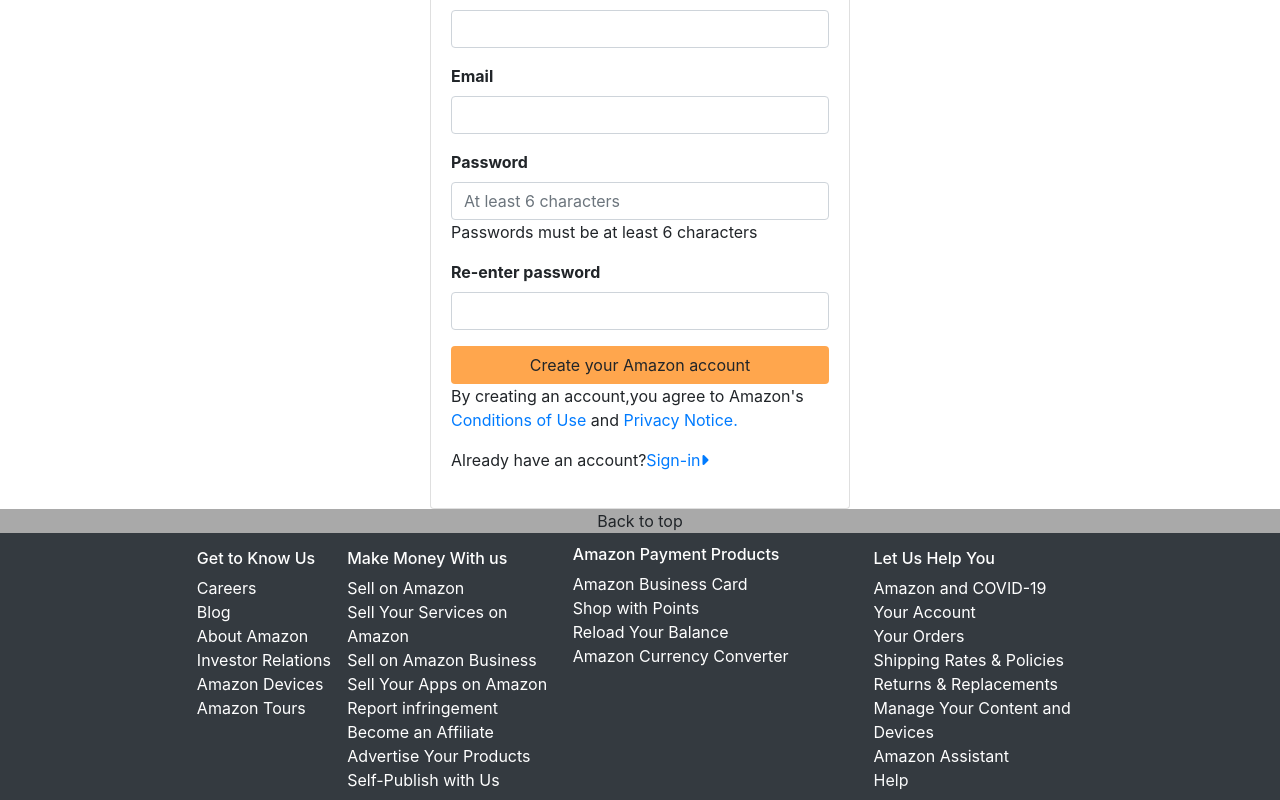
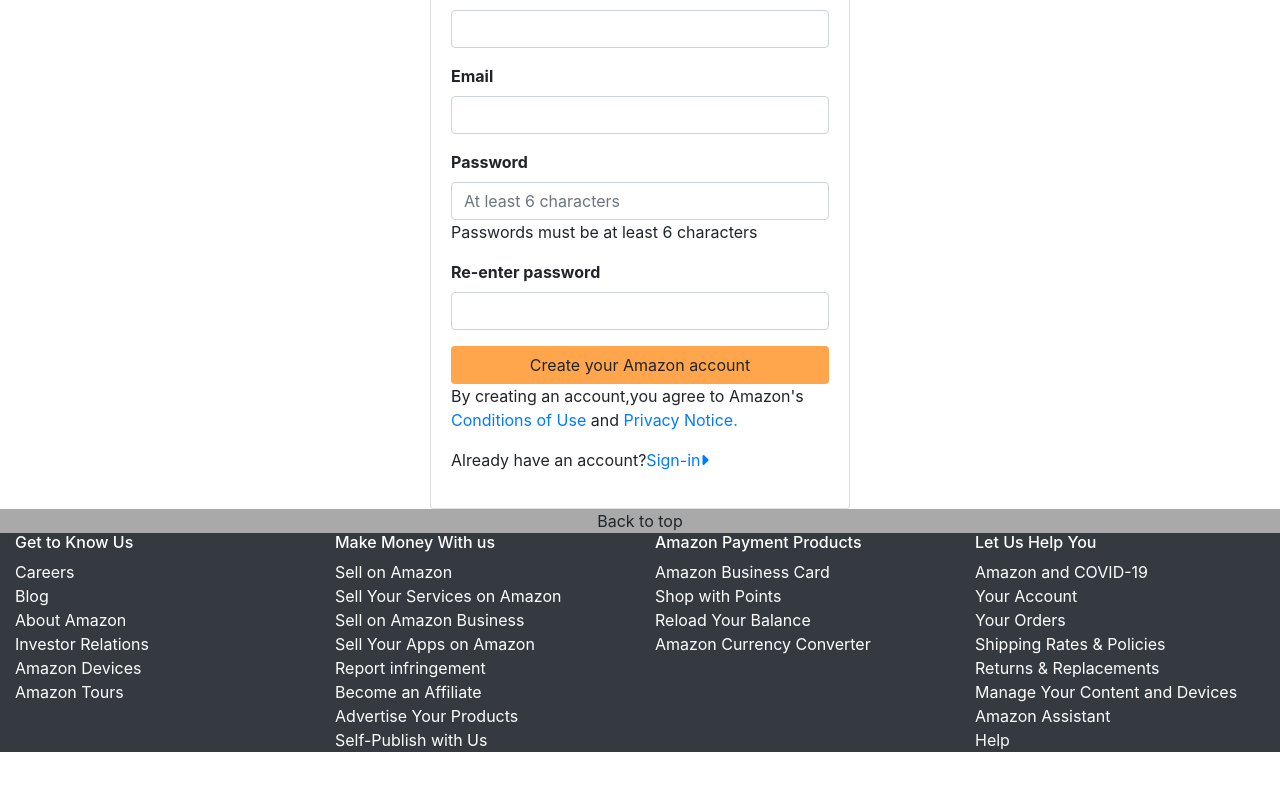
Before and after one commit to supriya-1997/cts-demo, a React (Create React App) app: page /CreateAccount in a window 1280 px wide. Shown: the part 363-1163 px from the top of the page. After the commit the page ends 1115 px from the top, so only its background shows below. Built offline with nearby package versions, Linux system fonts and the light colour scheme; no server answers.

Commit message:
react app

```diff
--- a/src/Amazon/AmazonFooter.js
+++ b/src/Amazon/AmazonFooter.js
@@ -1,62 +1,56 @@
 import React from 'react'
 
-const AmazonFooter=()=> {
+const AmazonFooter = () => {
     return (
         <>
-        <div style={{backgroundColor:"#A9A9A9",textAlign:"center"}}>Back to top </div>
 
-        <div className="row bg-dark ">
-            <div className="row mx-auto">
-                <div className="col-2 text-white p-2 mt-2 ">
+            <div style={{ backgroundColor: "#A9A9A9", textAlign: "center", width: "100%" }}>Back to top  </div>
+            <div className="container-fluid">
+                <div className="row bg-dark">
+                    <div className="col-md-4 col-lg-3 text-white">
                         <h6>Get to Know Us</h6>
-                    <a href="#" className="text-white">Careers</a><br/>
-                    <a href="#" className="text-white">Blog</a><br />
-                    <a href="#" className="text-white">About Amazon</a><br />
-                    <a href="#" className="text-white">Investor Relations</a><br />
-                    <a href="#" className="text-white">Amazon Devices</a><br/>
-                    <a href="#" className="text-white">Amazon Tours</a>
+                        <div href="#" className="text-white">Careers</div>
+                        <div href="#" className="text-white">Blog</div>
+                        <div href="#" className="text-white">About Amazon</div>
+                        <div href="#" className="text-white">Investor Relations</div>
+                        <div href="#" className="text-white">Amazon Devices</div>
+                        <div href="#" className="text-white">Amazon Tours</div>
                     </div>
-                <div className="col-3 text-white p-2 mt-2">
+                    <div className="col-md-4 col-lg-3 text-white">
                         <h6>Make Money With us</h6>
-                    <a href="#" className="text-white">Sell on Amazon</a><br />
-                    <a href="#" className="text-white">Sell Your Services on Amazon</a><br />
-                    <a href="#" className="text-white">Sell on Amazon Business</a><br />
-                    <a href="#" className="text-white" >Sell Your Apps on Amazon</a><br />
-                   <a href="#" className="text-white">Report infringement</a><br />
-                    <a href="#" className="text-white">Become an Affiliate</a><br />
-                    <a href="#" className="text-white">Advertise Your Products</a><br />
-                    <a href="#" className="text-white">Self-Publish with Us</a>
+                        <div href="#" className="text-white">Sell on Amazon</div>
+                        <div href="#" className="text-white">Sell Your Services on Amazon</div>
+                        <div href="#" className="text-white">Sell on Amazon Business</div>
+                        <div href="#" className="text-white" >Sell Your Apps on Amazon</div>
+                        <div href="#" className="text-white">Report infringement</div>
+                        <div href="#" className="text-white">Become an Affiliate</div>
+                        <div href="#" className="text-white">Advertise Your Products</div>
+                        <div href="#" className="text-white">Self-Publish with Us</div>
                     </div>
-                <div className="col-4 text-white p-2 mt-1">
+                    <div className="col-md-4 col-lg-3 text-white">
                         <h6>Amazon Payment Products</h6>
-                    <a href="#" className="text-white">Amazon Business Card</a><br />
-                    <a href="#" className="text-white">Shop with Points</a><br />
-                    <a href="#" className="text-white">Reload Your Balance</a><br />
-                    <a href="#" className="text-white">Amazon Currency Converter</a><br />
+                        <div href="#" className="text-white">Amazon Business Card</div>
+                        <div href="#" className="text-white">Shop with Points</div>
+                        <div href="#" className="text-white">Reload Your Balance</div>
+                        <div href="#" className="text-white">Amazon Currency Converter</div>
 
                     </div>
-                <div className="col-3 text-white p-2 mt-2">
+                    <div className="col-md-4 col-lg-3 text-white">
                         <h6>Let Us Help You</h6>
-                    <a href="#" className="text-white">Amazon and COVID-19</a><br />
-                    <a href="#" className="text-white">Your Account</a><br />
-                    <a href="#" className="text-white">Your Orders</a><br />
-                    <a href="#" className="text-white">Shipping Rates & Policies</a><br />
-                    <a href="#" className="text-white">Returns & Replacements</a><br />
-                    <a href="#" className="text-white">Manage Your Content and Devices</a><br />
-                    <a href="#" className="text-white">Amazon Assistant</a><br />
-                    <a href="#" className="text-light">Help</a>
+                        <div href="#" className="text-white">Amazon and COVID-19</div>
+                        <div href="#" className="text-white">Your Account</div>
+                        <div href="#" className="text-white">Your Orders</div>
+                        <div href="#" className="text-white">Shipping Rates & Policies</div>
+                        <div href="#" className="text-white">Returns & Replacements</div>
+                        <div href="#" className="text-white">Manage Your Content and Devices</div>
+                        <div href="#" className="text-white">Amazon Assistant</div>
+                        <div href="#" className="text-light">Help</div>
                     </div>
-
-
-
                 </div>
             </div>
 
         </>
-
-
-
     )
 }
 
-export default AmazonFooter
+export default AmazonFooter;
```
Lines whose indentation alone changed are shown as unchanged.
